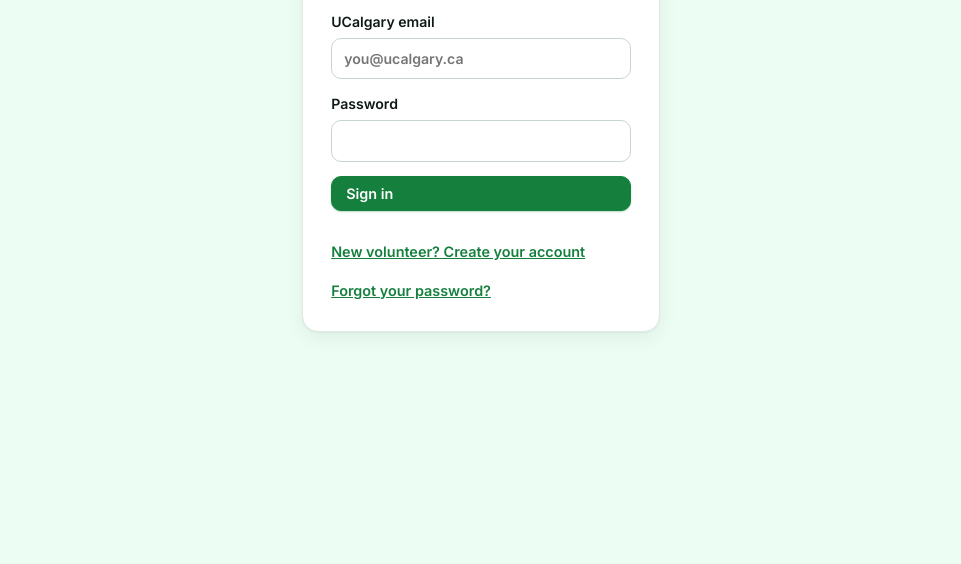
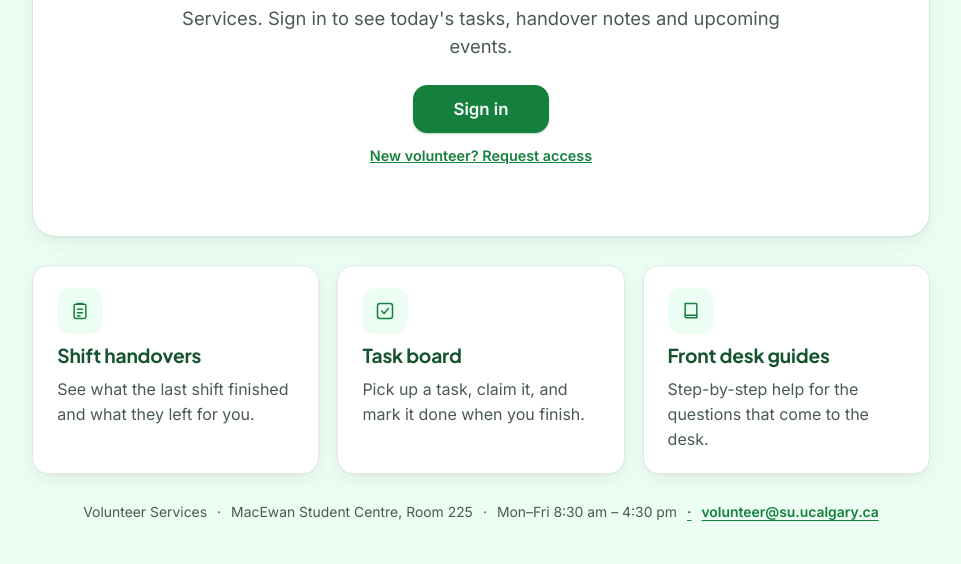
Before and after one commit to volunteerservices/avp-hub, a plain HTML site: page index.html in a window 1280 px wide. Shown: the part 279-843 px from the top of the page, without its empty margins (159-1120 px from the left). Before the commit the page ends 800 px from the top, so only its background shows below. Drawn offline with Linux system fonts and the light colour scheme.

Commit message:
Public welcome page shown before sign-in
Co-Authored-By: Claude Fable 5.2 <noreply@anthropic.com>

```diff
--- a/app.js
+++ b/app.js
@@ -380,7 +380,40 @@ function el(tag, props, ...children) {
   return node;
 }
 
+// The public welcome page: what anyone sees before signing in.
+// Nothing here comes from the database, so keep it free of names and details.
+function renderWelcome() {
+  document.body.classList.add("signed-out", "welcome");
+  document.title = "Welcome · AVP Hub";
+  $("nav").replaceChildren();
+  $("who").replaceChildren();
+  const card = (iconName, title, text) =>
+    el("div", { className: "panel welcome-card" },
+      el("div", { className: "bubble" }, icon(iconName)), el("h2", {}, title), el("p", {}, text));
+  const main = $("main");
+  main.classList.add("fresh");
+  main.replaceChildren(
+    el("section", { className: "welcome-hero" },
+      el("div", { className: "mark" }),
+      el("p", { className: "welcome-kicker" }, "Administrative Volunteer Program"),
+      el("h1", {}, "Welcome to the Volunteer Hub"),
+      el("p", { className: "lede" }, "The home base for the Administrative Volunteer Program at SU Volunteer Services. Sign in to see today's tasks, handover notes and upcoming events."),
+      el("button", { className: "primary big", onclick: () => renderSignIn("signin") }, "Sign in"),
+      el("button", { className: "link", onclick: () => renderSignIn("signup") }, "New volunteer? Request access")),
+    el("div", { className: "grid welcome-cards" },
+      card("clipboard", "Shift handovers", "See what the last shift finished and what they left for you."),
+      card("check", "Task board", "Pick up a task, claim it, and mark it done when you finish."),
+      card("book", "Front desk guides", "Step-by-step help for the questions that come to the desk.")),
+    el("footer", { className: "welcome-foot" },
+      el("span", {}, "Volunteer Services"),
+      el("span", {}, "MacEwan Student Centre, Room 225"),
+      el("span", {}, "Mon–Fri 8:30 am – 4:30 pm"),
+      el("a", { href: "mailto:volunteer@su.ucalgary.ca" }, "volunteer@su.ucalgary.ca")));
+}
+
 function signedOutScreen(...content) {
+  document.body.classList.remove("welcome");
+  document.title = "AVP Hub";
   document.body.classList.add("signed-out");
   $("nav").replaceChildren();
   $("who").replaceChildren();
@@ -451,7 +484,8 @@ function renderSignIn(mode, message) {
     el("h2", {}, titles[mode]), form,
     mode !== "signin" && link("Back to sign in", "signin"),
     mode === "signin" && link("New volunteer? Create your account", "signup"),
-    mode === "signin" && link("Forgot your password?", "forgot"));
+    mode === "signin" && link("Forgot your password?", "forgot"),
+    el("p", {}, el("button", { className: "link", type: "button", onclick: renderWelcome }, "Back to the welcome page")));
 }
 
 // Shown after clicking the reset link in the email.
@@ -490,7 +524,7 @@ async function signOut() {
   me = null;
   if (token) auth("POST", "logout", {}, token).catch(() => {});
   location.hash = "";
-  renderSignIn();
+  renderWelcome();
 }
 
 // Runs when the site opens, and again after signing in.
@@ -539,7 +573,7 @@ async function start() {
     if (link.get("type") === "recovery") return renderNewPassword();
   }
 
-  if (!session) return renderSignIn();
+  if (!session) return renderWelcome();
 
   try {
     me = (await api("GET", "volunteers?select=*&user_id=eq." + userId()))[0] || null;
@@ -577,7 +611,7 @@ function currentPage() {
 
 async function route() {
   if (!me) return;
-  document.body.classList.remove("signed-out");
+  document.body.classList.remove("signed-out", "welcome");
   const key = currentPage();
   $("nav").replaceChildren(...Object.keys(PAGES).flatMap(k => [
     PAGES[k].group && el("div", { className: "navgroup" }, PAGES[k].group),
--- a/style.css
+++ b/style.css
@@ -230,6 +230,27 @@ body.signed-out main{margin:0 auto;max-width:460px;padding-top:clamp(32px,10vh,9
 .signin-brand span{font-size:.88rem;color:var(--muted)}
 .signin{max-width:none;padding:28px}
 
+/* ---------- Public welcome page ---------- */
+body.welcome main{max-width:1000px;padding-top:clamp(24px,7vh,72px);padding-bottom:40px}
+.welcome-hero{background:#fff;border:1px solid var(--mint-line);border-radius:24px;box-shadow:var(--shadow);padding:clamp(32px,7vw,72px) clamp(20px,5vw,56px);display:flex;flex-direction:column;align-items:center;text-align:center;gap:14px}
+.welcome-hero .mark{width:48px;height:7px;background:var(--green);border-radius:4px}
+.welcome-kicker{font-size:.78rem;font-weight:700;text-transform:uppercase;letter-spacing:.1em;color:var(--green)}
+.welcome-hero h1{font-size:clamp(2rem,6vw,3.3rem);letter-spacing:-.025em;line-height:1.08}
+.welcome-hero .lede{font-size:clamp(1rem,2.2vw,1.15rem);max-width:56ch}
+button.primary.big{font-size:1.05rem;padding:13px 40px;border-radius:14px;margin-top:10px}
+.welcome-cards{grid-template-columns:repeat(auto-fit,minmax(min(100%,250px),1fr))}
+.welcome-card{gap:10px;transition:transform .15s, box-shadow .15s}
+.welcome-card:hover{transform:translateY(-3px);box-shadow:var(--shadow-lift)}
+.welcome-card .bubble{width:46px;height:46px;border-radius:14px;background:var(--mint);color:var(--green);display:grid;place-items:center}
+.welcome-card p{color:var(--muted)}
+.welcome-foot{display:flex;flex-wrap:wrap;justify-content:center;gap:4px 10px;text-align:center;font-size:.87rem;color:var(--muted)}
+.welcome-foot > * + *::before{content:"·";margin-right:10px;color:var(--muted)}
+.welcome-foot a{font-weight:600}
+@media (max-width:640px){
+  .welcome-foot{flex-direction:column;align-items:center}
+  .welcome-foot > * + *::before{content:none}
+}
+
 @media (max-width:860px){
   .board{grid-template-columns:1fr}
   .column{min-height:0}
```
